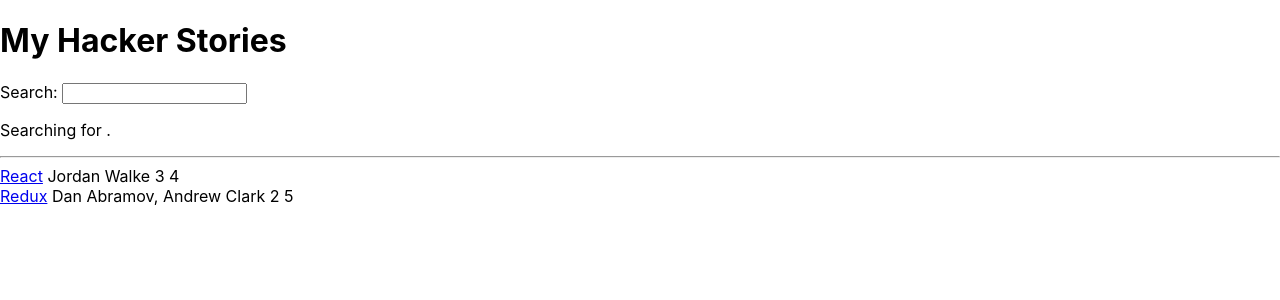
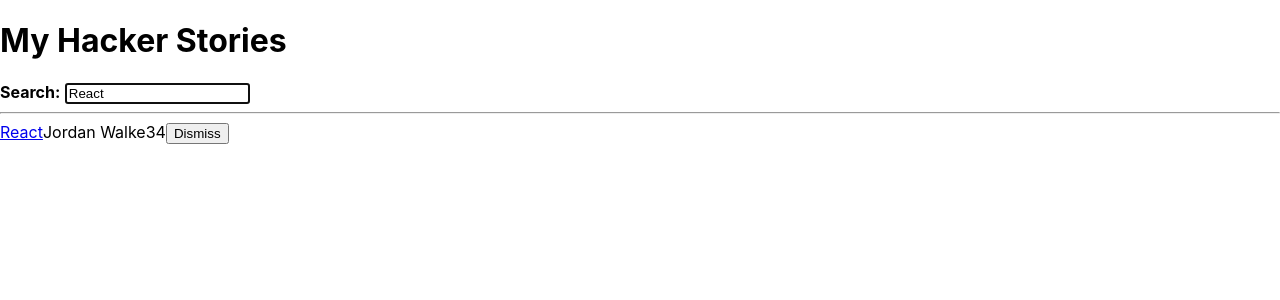
Before and after one commit to GKcodebase/React-tutorial, a React (Create React App) app in the folder app/: page / in a window 1280 px wide. Shown: the top 300 px of the page. Built offline with nearby package versions, Linux system fonts and the light colour scheme.

Commit message:
Update App.js

```diff
--- a/app/src/App.js
+++ b/app/src/App.js
@@ -1,7 +1,6 @@
 import React from 'react';
 
-const App = () => {
-  const stories = [
+const initialStories = [
   {
     title: 'React',
     url: 'https://reactjs.org/',
@@ -19,38 +18,165 @@
     objectID: 1,
   },
 ];
-  const [searchTerm, setSearchTerm] = React.useState('');
 
-  const handleChange = event => {
+const getAsyncStories = () =>
+  new Promise(resolve =>
+    setTimeout(
+      () => resolve({ data: { stories: initialStories } }),
+      2000
+    )
+  );
+
+const useSemiPersistentState = (key, initialState) => {
+  const [value, setValue] = React.useState(
+    localStorage.getItem(key) || initialState
+  );
+
+  React.useEffect(() => {
+    localStorage.setItem(key, value);
+  }, [value, key]);
+
+  return [value, setValue];
+};
+
+const storiesReducer = (state, action) => {
+  switch (action.type) {
+    case 'SET_STORIES':
+      return action.payload;
+    case 'REMOVE_STORY':
+      return state.filter(
+        story => action.payload.objectID !== story.objectID
+      );
+    default:
+      throw new Error();
+  }
+};
+
+const App = () => {
+  const [searchTerm, setSearchTerm] = useSemiPersistentState(
+    'search',
+    'React'
+  );
+
+  const [stories, dispatchStories] = React.useReducer(
+    storiesReducer,
+    []
+  );
+  const [isLoading, setIsLoading] = React.useState(false);
+  const [isError, setIsError] = React.useState(false);
+
+  React.useEffect(() => {
+    setIsLoading(true);
+
+    getAsyncStories()
+      .then(result => {
+        dispatchStories({
+          type: 'SET_STORIES',
+          payload: result.data.stories,
+        });
+        setIsLoading(false);
+      })
+      .catch(() => setIsError(true));
+  }, []);
+
+  const handleRemoveStory = item => {
+    dispatchStories({
+      type: 'REMOVE_STORY',
+      payload: item,
+    });
+  };
+
+  const handleSearch = event => {
     setSearchTerm(event.target.value);
   };
+
+  const searchedStories = stories.filter(story =>
+    story.title.toLowerCase().includes(searchTerm.toLowerCase())
+  );
 
   return (
     <div>
       <h1>My Hacker Stories</h1>
 
-      <label htmlFor="search">Search: </label>
-      <input id="search" type="text" onChange={handleChange} />
-      <p>
-        Searching for <strong>{searchTerm}</strong>.
-      </p>
+      <InputWithLabel
+        id="search"
+        value={searchTerm}
+        isFocused
+        onInputChange={handleSearch}
+      >
+        <strong>Search:</strong>
+      </InputWithLabel>
+
       <hr />
 
-      <List list={stories} />
+      {isError && <p>Something went wrong ...</p>}
+
+      {isLoading ? (
+        <p>Loading ...</p>
+      ) : (
+        <List
+          list={searchedStories}
+          onRemoveItem={handleRemoveStory}
+        />
+      )}
     </div>
   );
 };
 
-const List = props =>
-  props.list.map(item => (
-    <div key={item.objectID}>
-      <span>
-        <a href={item.url}>{item.title}</a>&nbsp;
-      </span>
-      <span>{item.author}&nbsp;</span>
-      <span>{item.num_comments}&nbsp;</span>
-      <span>{item.points}&nbsp;</span>
-    </div>
+const InputWithLabel = ({
+  id,
+  value,
+  type = 'text',
+  onInputChange,
+  isFocused,
+  children,
+}) => {
+  const inputRef = React.useRef();
+
+  React.useEffect(() => {
+    if (isFocused) {
+      inputRef.current.focus();
+    }
+  }, [isFocused]);
+
+  return (
+    <>
+      <label htmlFor={id}>{children}</label>
+      &nbsp;
+      <input
+        ref={inputRef}
+        id={id}
+        type={type}
+        value={value}
+        onChange={onInputChange}
+      />
+    </>
+  );
+};
+
+const List = ({ list, onRemoveItem }) =>
+  list.map(item => (
+    <Item
+      key={item.objectID}
+      item={item}
+      onRemoveItem={onRemoveItem}
+    />
   ));
 
+const Item = ({ item, onRemoveItem }) => (
+  <div>
+    <span>
+      <a href={item.url}>{item.title}</a>
+    </span>
+    <span>{item.author}</span>
+    <span>{item.num_comments}</span>
+    <span>{item.points}</span>
+    <span>
+      <button type="button" onClick={() => onRemoveItem(item)}>
+        Dismiss
+      </button>
+    </span>
+  </div>
+);
+
 export default App;
```
Lines whose indentation alone changed are shown as unchanged.
